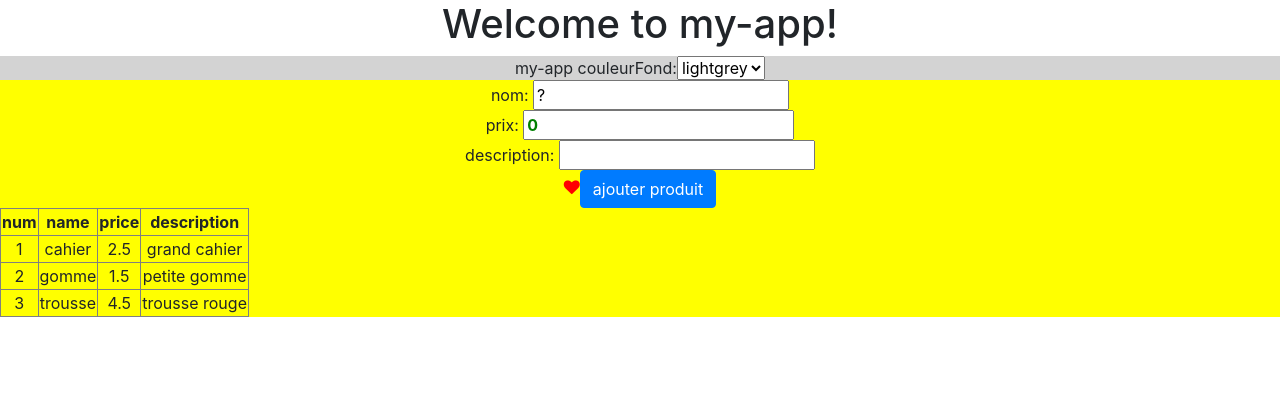
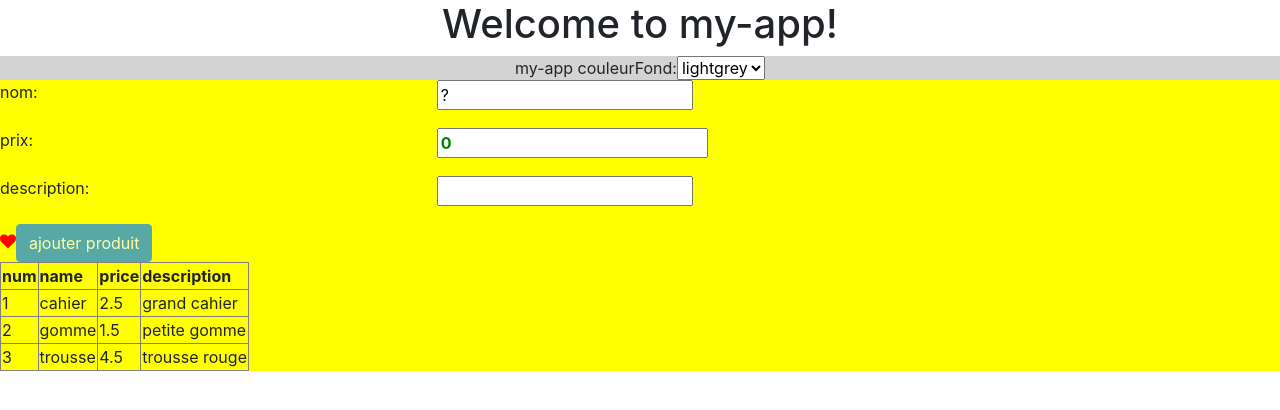
Before and after one commit to didier-tp/tp_ipssi, an Angular app in the folder tp_angular/my-app/: page / in a window 1280 px wide. Shown: the top 410 px of the page. Built offline with nearby package versions, Linux system fonts and the light colour scheme.

Commit message:
avec required

```diff
--- a/tp_angular/my-app/src/app/products/products.component.html
+++ b/tp_angular/my-app/src/app/products/products.component.html
@@ -1,13 +1,28 @@
-<div [style.background]="'yellow'">
-<form>
-nom: <input name="nom" [(ngModel)]="nouveauProduit.name" type='text' /> <br/>
-prix: <input name="prix" [(ngModel)]="nouveauProduit.price"
-             [class.positif]="nouveauProduit.price >=0"
-             [class.negatif]="nouveauProduit.price < 0" type='text' /> <br/>
-description: <input name="description" [(ngModel)]="nouveauProduit.description"  type='text' /> <br/>
-
+<div style="text-align:left" [style.background]="'yellow'">
+<form #formProduct="ngForm" vclass="form-horizontal">
+    <div class="form-group row">
+        <label for="nom" class="control-label col-sm-4">nom:</label>
+       <div class="col-sm-8">
+           <input name="nom" [(ngModel)]="nouveauProduit.name" type='text' />
+        </div>
+    </div>
+    <div class="form-group row">
+            <label for="prix" class="control-label col-sm-4">prix:</label>
+            <div class="col-sm-8">
+               <input name="prix" [(ngModel)]="nouveauProduit.price"
+                    [class.positif]="nouveauProduit.price >=0"
+                    [class.negatif]="nouveauProduit.price < 0" type='text' />
+             </div>
+    </div>
+    <div class="form-group row">
+            <label for="description" class="control-label col-sm-4">description:</label>
+            <div class="col-sm-8">
+                   <input name="description" required
+                    [(ngModel)]="nouveauProduit.description"  type='text' />
+                </div>
+     </div>
 <i class="fa fa-heart" aria-hidden="true" style="color: red;"></i>
-<input type='button'
+<input type='button' [disabled]="!formProduct.form.valid"
    class="btn btn-primary" (click)='onAjoutProduit()' value='ajouter produit'> <br/>
 </form>
 
```
